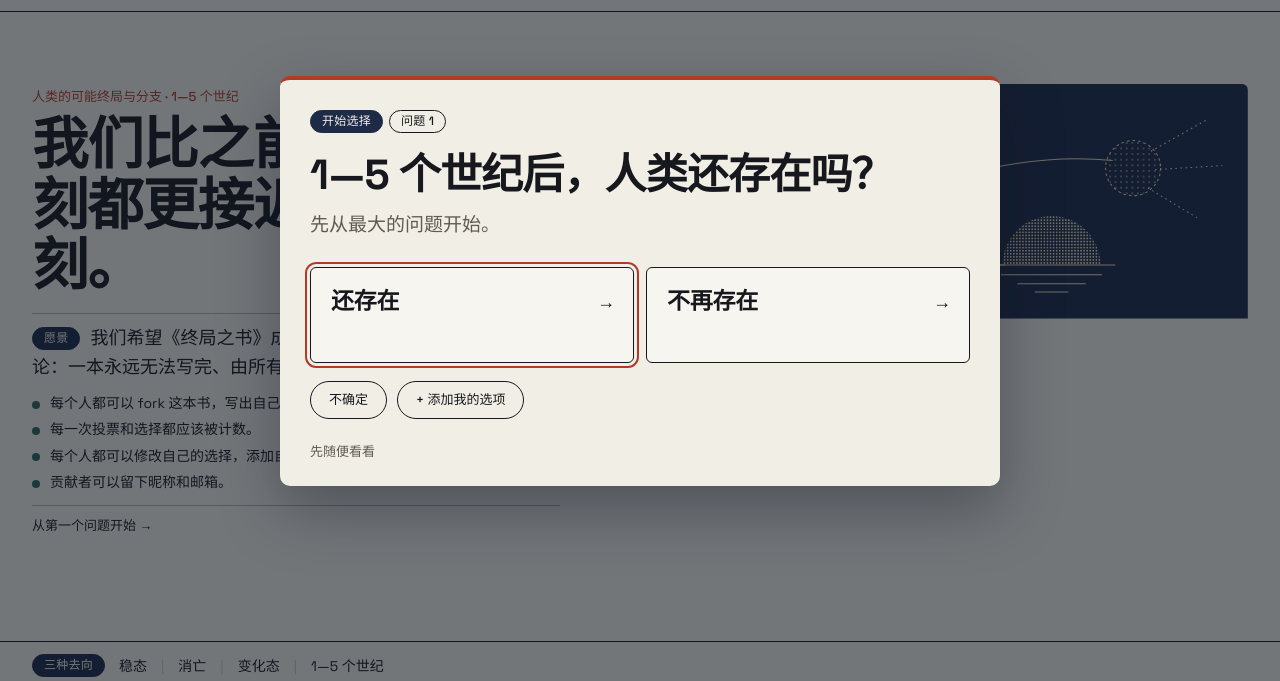
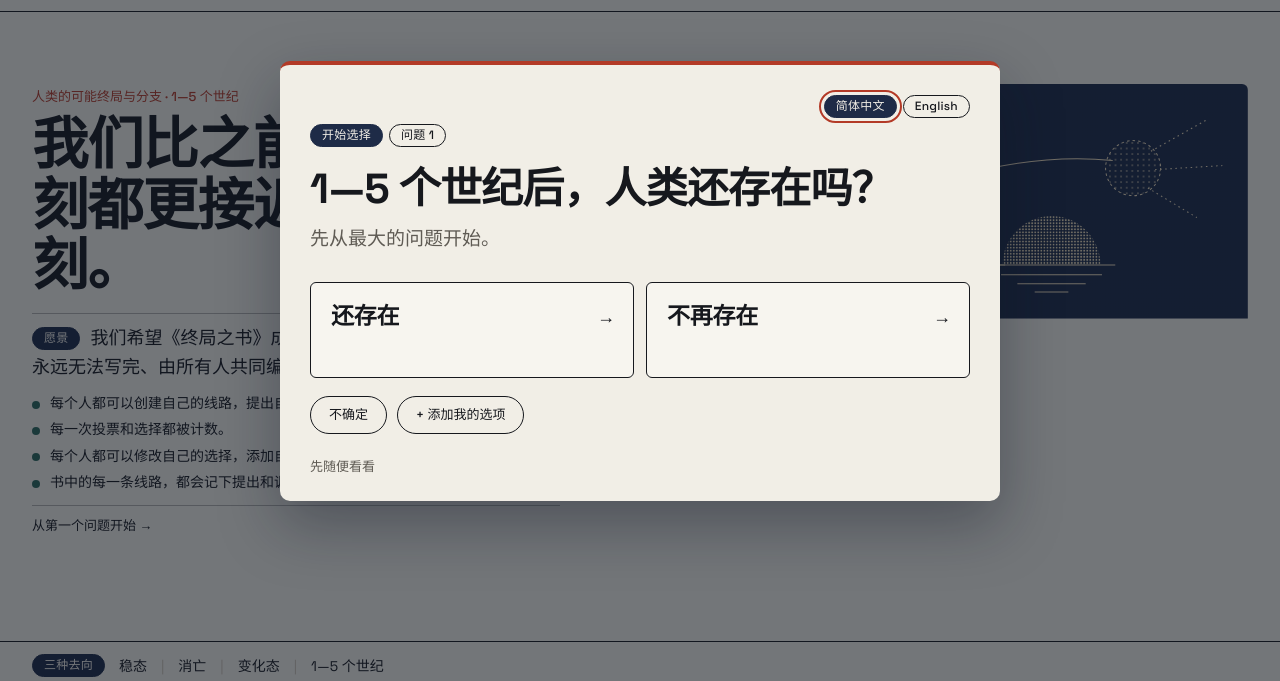
Before and after one commit to Zhangweich/book-of-endings, a website: page docs/index.html in a window 1280 px wide. Shown: the part 119-800 px from the top of the page. Drawn offline with Linux system fonts and the light colour scheme.

Commit message:
Update the vision and add a language switch to the welcome dialog

```diff
--- a/docs/app.js
+++ b/docs/app.js
@@ -1,11 +1,11 @@
-import {initI18n, t} from './i18n.js?v=0.5.6';
+import {initI18n, t, setLocale, getLocale, languages} from './i18n.js?v=0.5.8';
 await initI18n();
-import {nodeById, childrenOf, ancestors, branchOf, questionsFor, nodes, questionById, firstQuestion} from './framework.js?v=0.5.6';
-import {createJourney} from './journey.js?v=0.5.6';
-import {renderTree} from './tree.js?v=0.5.6';
-import {illustration} from './art.js?v=0.5.6';
-import {createStore} from './store.js?v=0.5.6';
-import {backend} from './config.js?v=0.5.6';
+import {nodeById, childrenOf, ancestors, branchOf, questionsFor, nodes, questionById, firstQuestion} from './framework.js?v=0.5.8';
+import {createJourney} from './journey.js?v=0.5.8';
+import {renderTree} from './tree.js?v=0.5.8';
+import {illustration} from './art.js?v=0.5.8';
+import {createStore} from './store.js?v=0.5.8';
+import {backend} from './config.js?v=0.5.8';
 
 const $ = id => document.getElementById(id);
 const el = (tag, cls = '', text) => {
@@ -161,6 +161,15 @@
 function renderIntro() {
   const q = questionById[firstQuestion];
   const body = $('intro-body');
+  const lang = el('div', 'intro-lang');
+  lang.setAttribute('aria-label', 'Language / 语言');
+  for (const l of languages) {
+    const b = el('button', `chip${l.code === getLocale() ? ' solid' : ''}`, l.name);
+    b.type = 'button'; b.lang = l.tag;
+    b.setAttribute('aria-pressed', String(l.code === getLocale()));
+    b.addEventListener('click', () => setLocale(l.code));
+    lang.append(b);
+  }
   const chips = el('div', 'chip-row');
   chips.append(el('span', 'chip solid', t('开始选择')), el('span', 'chip', t('问题 {0}', 1)));
   const title = el('h2', 'intro-question', t(q.prompt));
@@ -184,7 +193,7 @@
   const later = el('button', 'text-button intro-later', t('先随便看看'));
   later.type = 'button';
   later.addEventListener('click', () => $('intro').close());
-  body.replaceChildren(chips, title, el('p', 'question-help', t(q.help)), options, more, later);
+  body.replaceChildren(lang, chips, title, el('p', 'question-help', t(q.help)), options, more, later);
 }
 $('intro').addEventListener('click', e => { if (e.target === $('intro')) $('intro').close(); });
 
--- a/docs/framework.js
+++ b/docs/framework.js
@@ -1,6 +1,6 @@
 // Framework 1.0: the initiator's tree of possible endings and the top-down question flow.
 // Every node and answer is an arguable assumption; nothing here is a probability or forecast.
-import {formatMessage} from './locale-core.js?v=0.5.6';
+import {formatMessage} from './locale-core.js?v=0.5.8';
 export const frameworkVersion = '1.0';
 export const siteVersion = '0.5';
 
--- a/docs/i18n.js
+++ b/docs/i18n.js
@@ -1,6 +1,6 @@
-import {languages,resolveLocale,formatMessage,sourceIndex} from './locale-core.js?v=0.5.6';
+import {languages,resolveLocale,formatMessage,sourceIndex} from './locale-core.js?v=0.5.8';
 export {languages};
-const version='0.5.6';
+const version='0.5.8';
 let locale='zh', base={}, translated={}, index=new Map();
 const cache=new Map();
 const textSources=new WeakMap(), attributeSources=new WeakMap();
--- a/docs/index.html
+++ b/docs/index.html
@@ -7,8 +7,8 @@
   <link rel="icon" href="./mark.svg" type="image/svg+xml">
   <link rel="preconnect" href="https://fonts.googleapis.com"><link rel="preconnect" href="https://fonts.gstatic.com" crossorigin>
   <link rel="stylesheet" href="https://fonts.googleapis.com/css2?family=Space+Grotesk:wght@400;500;700&family=Source+Serif+4:ital,opsz,wght@0,8..60,400;0,8..60,600;1,8..60,400&family=Noto+Serif+SC:wght@400&display=swap" media="print" onload="this.media='all'">
-  <link rel="stylesheet" href="./style.css?v=0.5.6">
-  <script type="module" src="./app.js?v=0.5.6"></script>
+  <link rel="stylesheet" href="./style.css?v=0.5.8">
+  <script type="module" src="./app.js?v=0.5.8"></script>
 </head>
 <body>
 <a class="skip" href="#main">跳至正文</a>
@@ -30,12 +30,12 @@
         <p class="card-kicker">人类的可能终局与分支 · 1—5 个世纪</p>
         <h1 class="card-title">我们比之前的任何时刻都更接近终局时刻。</h1>
         <div class="card-row vision">
-          <p class="vision-lead"><span class="chip solid">愿景</span>我们希望《终局之书》成为一场众包的、关于人类终局的讨论：一本永远无法写完、由所有人共同编写的书。</p>
+          <p class="vision-lead"><span class="chip solid">愿景</span>我们希望《终局之书》成为一场关于人类终局的讨论：一本永远无法写完、由所有人共同编写的书。</p>
           <ul class="vision-points">
-            <li>每个人都可以 fork 这本书，写出自己的版本。</li>
-            <li>每一次投票和选择都应该被计数。</li>
+            <li>每个人都可以创建自己的线路，提出自己的想法。</li>
+            <li>每一次投票和选择都被计数。</li>
             <li>每个人都可以修改自己的选择，添加自己的选项。</li>
-            <li>贡献者可以留下昵称和邮箱。</li>
+            <li>书中的每一条线路，都会记下提出和调整它的贡献者。</li>
           </ul>
         </div>
         <a class="card-row card-link" href="#start">从第一个问题开始 →</a>
--- a/docs/locales/zh.json
+++ b/docs/locales/zh.json
@@ -13,11 +13,11 @@
   "m012": "人类的可能终局与分支 · 1—5 个世纪",
   "m013": "我们比之前的任何时刻都更接近终局时刻。",
   "m014": "愿景",
-  "m015": "我们希望《终局之书》成为一场众包的、关于人类终局的讨论：一本永远无法写完、由所有人共同编写的书。",
-  "m016": "每个人都可以 fork 这本书，写出自己的版本。",
-  "m017": "每一次投票和选择都应该被计数。",
+  "m015": "我们希望《终局之书》成为一场关于人类终局的讨论：一本永远无法写完、由所有人共同编写的书。",
+  "m016": "每个人都可以创建自己的线路，提出自己的想法。",
+  "m017": "每一次投票和选择都被计数。",
   "m018": "每个人都可以修改自己的选择，添加自己的选项。",
-  "m019": "贡献者可以留下昵称和邮箱。",
+  "m019": "书中的每一条线路，都会记下提出和调整它的贡献者。",
   "m020": "从第一个问题开始 →",
   "m021": "三种去向",
   "m022": "稳态",
--- a/docs/store.js
+++ b/docs/store.js
@@ -1,4 +1,4 @@
-import {assess, frameworkVersion} from './framework.js?v=0.5.6';
+import {assess, frameworkVersion} from './framework.js?v=0.5.8';
 
 // Keeps a person's choices on their device and sends their latest set to the counting service.
 // The service counts only each participant's most recent submission; emails are never read back.
--- a/docs/style.css
+++ b/docs/style.css
@@ -243,6 +243,7 @@
 .intro::backdrop { background: rgba(14, 20, 34, .55); }
 .intro-question { font: 700 clamp(28px, 4vw, 42px)/1.12 var(--sans); letter-spacing: -.02em; margin-bottom: 12px; }
 .intro-later { display: block; margin-top: 18px; color: var(--muted); }
+.intro-lang { display: flex; justify-content: flex-end; gap: 6px; margin-bottom: 6px; }
 
 /* Footer and toast */
 .site-footer { border-top: 1px solid var(--ink); padding: 24px 0 40px; font-size: 13px; }
--- a/docs/tree.js
+++ b/docs/tree.js
@@ -1,4 +1,4 @@
-import {nodeById, childrenOf} from './framework.js?v=0.5.6';
+import {nodeById, childrenOf} from './framework.js?v=0.5.8';
 
 // Renders the framework as a nested list. `states` maps node id -> chosen | open | dim;
 // without states every node is shown neutrally. A proposal is author text and is never translated.
```
Also changed, not shown: docs/journey.js (+4 -4 lines), docs/locales/en.json (+4 -4 lines), README.md.
